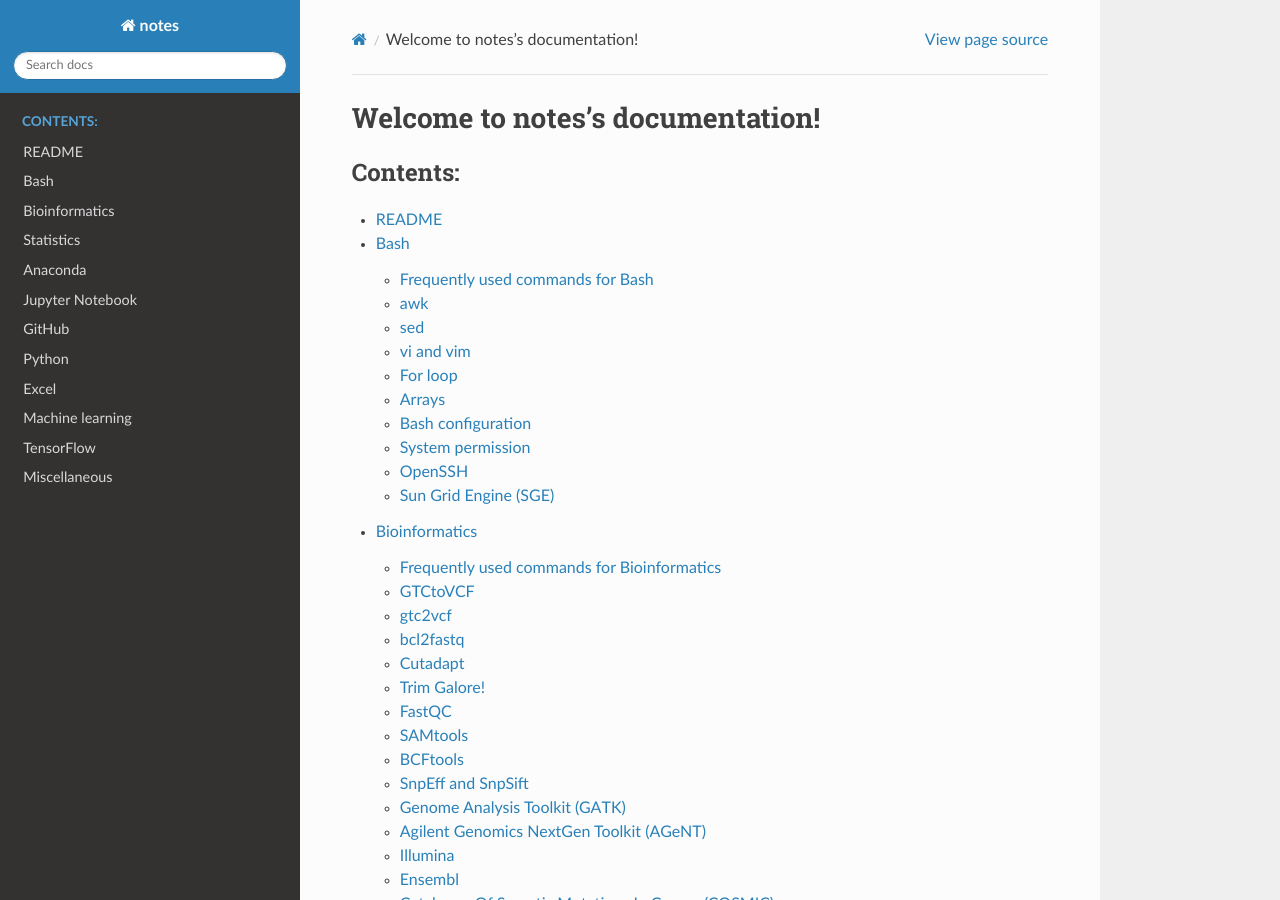
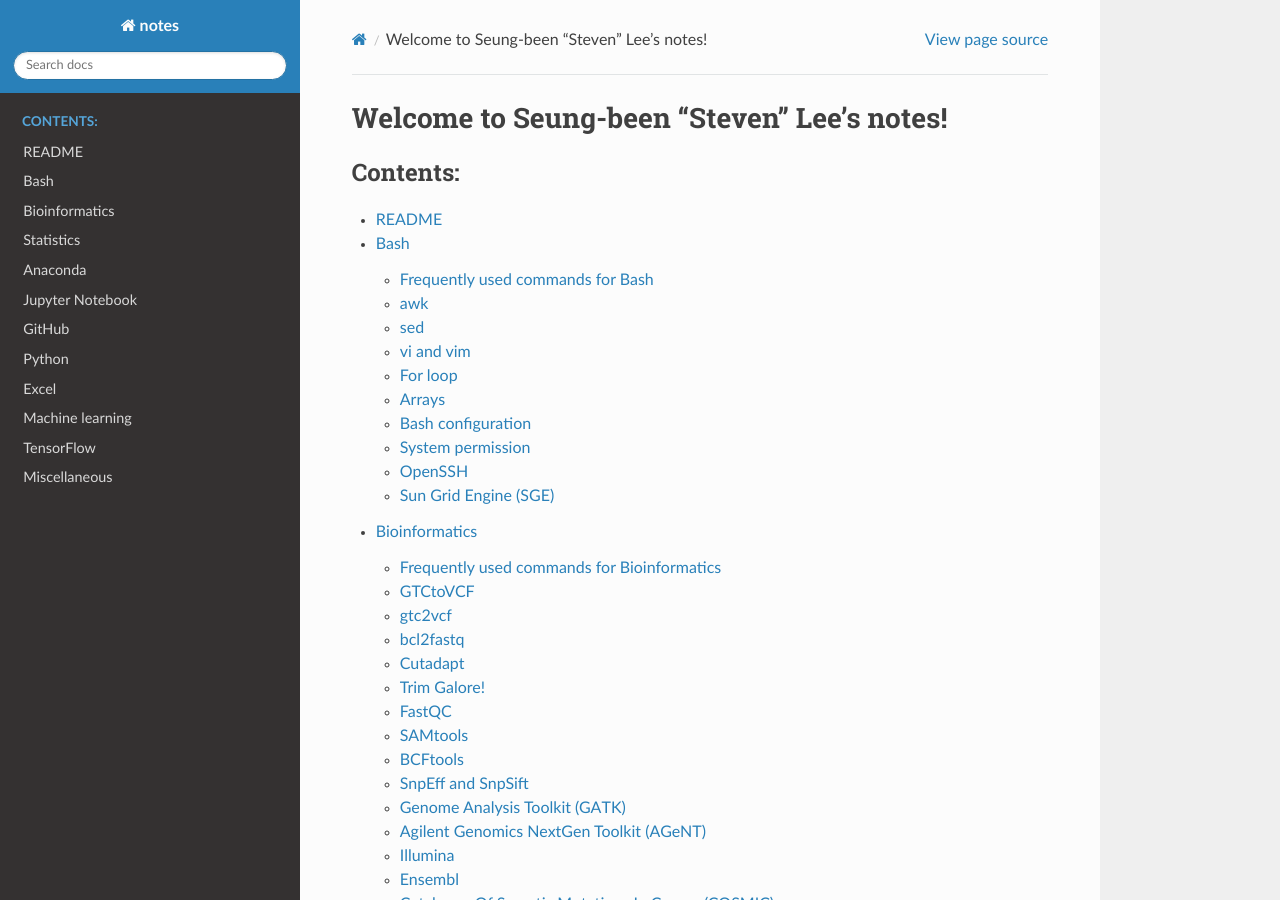
Before and after one commit to sbslee/notes, a Sphinx documentation site: the page built from docs/index.rst, in a window 1280 px wide and 900 px high. Built offline with Sphinx 7.4.7 and the Read the Docs theme 2.0.0, drawn with Linux system fonts in a browser that asks for light colours.

Commit message:
Update notes

```diff
--- a/docs/index.rst
+++ b/docs/index.rst
@@ -3,8 +3,8 @@
    You can adapt this file completely to your liking, but it should at least
    contain the root `toctree` directive.
 
-Welcome to notes's documentation!
-=================================
+Welcome to Seung-been "Steven" Lee's notes!
+===========================================
 
 .. toctree::
    :maxdepth: 2
```
